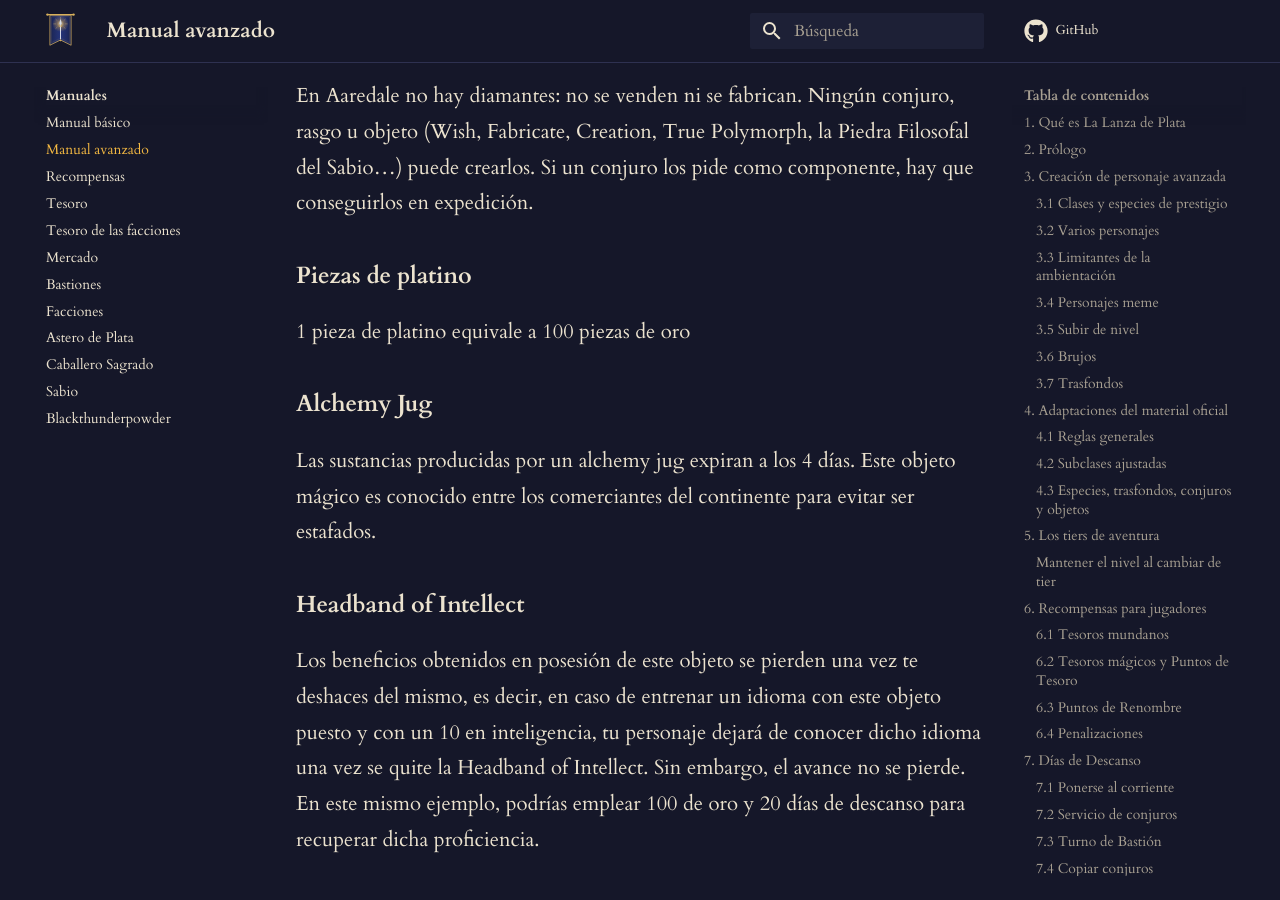
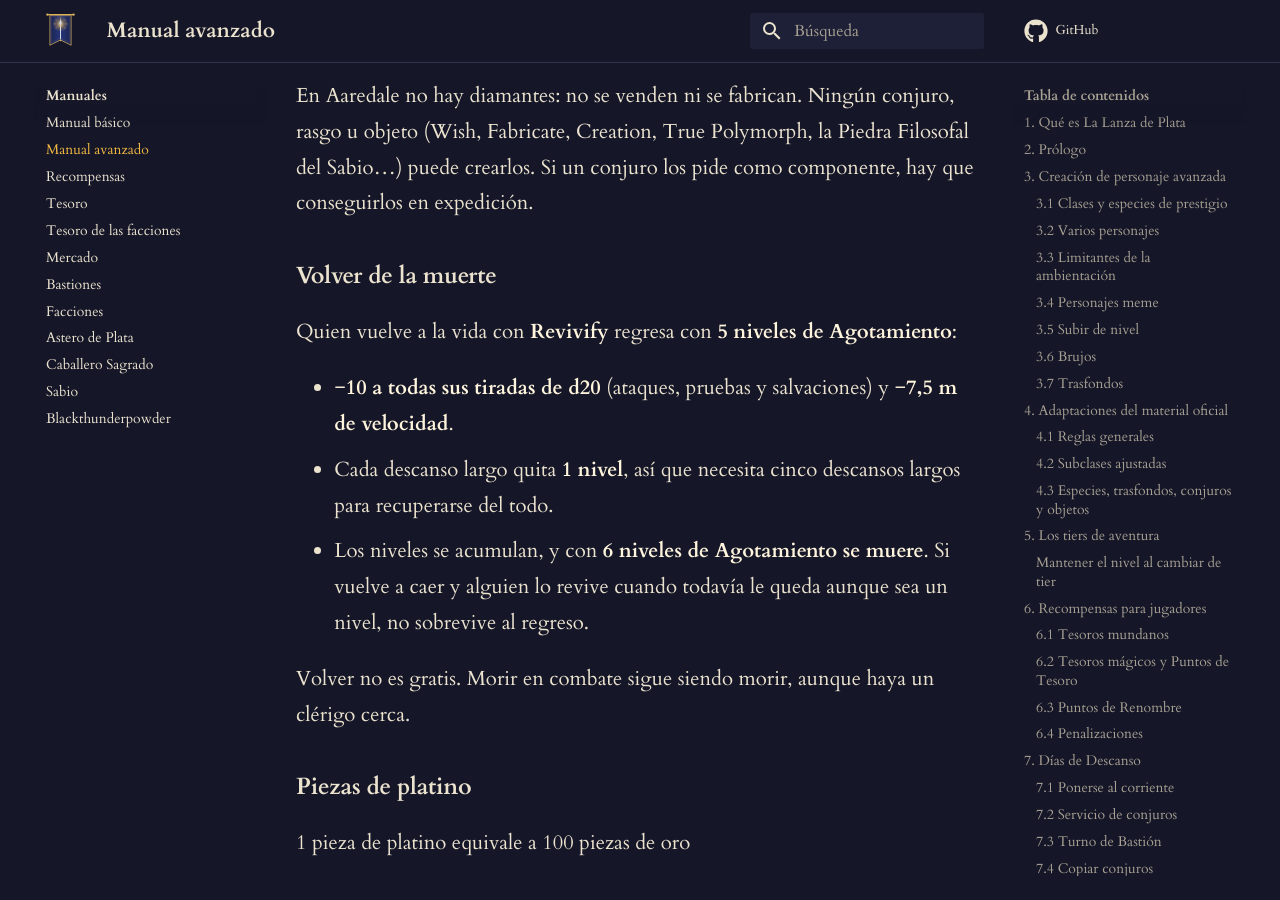
Before and after one commit to MagicFlee-hue/lanza-de-plata, an MkDocs documentation site: the page built from docs/documentos/manual-avanzado.md, in a window 1280 px wide and 900 px high, scrolled down 25209 px. Built offline with MkDocs 1.6.1 and Material for MkDocs 9.7.7, drawn with Linux system fonts in a browser that asks for light colours; comment, search, counter and statistics services are not loaded.

Commit message:
Regla de la casa: volver con Revivify deja 5 niveles de Agotamiento

```diff
--- a/docs/documentos/manual-avanzado.md
+++ b/docs/documentos/manual-avanzado.md
@@ -420,6 +420,16 @@ Notas para mantener la coherencia de la economía y del mundo.
 
 En Aaredale no hay diamantes: no se venden ni se fabrican. Ningún conjuro, rasgo u objeto (Wish, Fabricate, Creation, True Polymorph, la Piedra Filosofal del Sabio…) puede crearlos. Si un conjuro los pide como componente, hay que conseguirlos en expedición.
 
+### Volver de la muerte
+
+Quien vuelve a la vida con **Revivify** regresa con **5 niveles de Agotamiento**:
+
+- **−10 a todas sus tiradas de d20** (ataques, pruebas y salvaciones) y **−7,5 m de velocidad**.
+- Cada descanso largo quita **1 nivel**, así que necesita cinco descansos largos para recuperarse del todo.
+- Los niveles se acumulan, y con **6 niveles de Agotamiento se muere**. Si vuelve a caer y alguien lo revive cuando todavía le queda aunque sea un nivel, no sobrevive al regreso.
+
+Volver no es gratis. Morir en combate sigue siendo morir, aunque haya un clérigo cerca.
+
 ### Piezas de platino
 
 1 pieza de platino equivale a 100 piezas de oro
```
